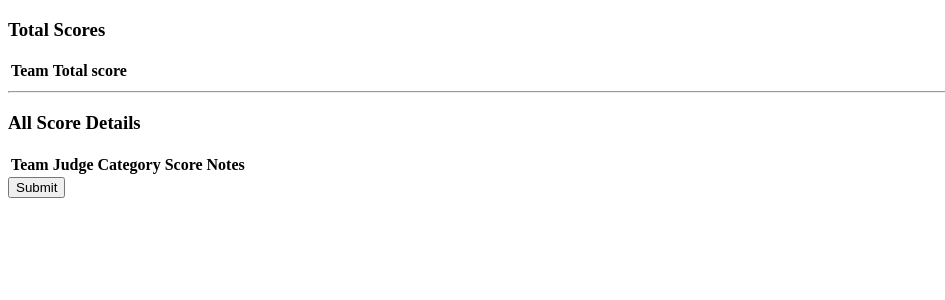
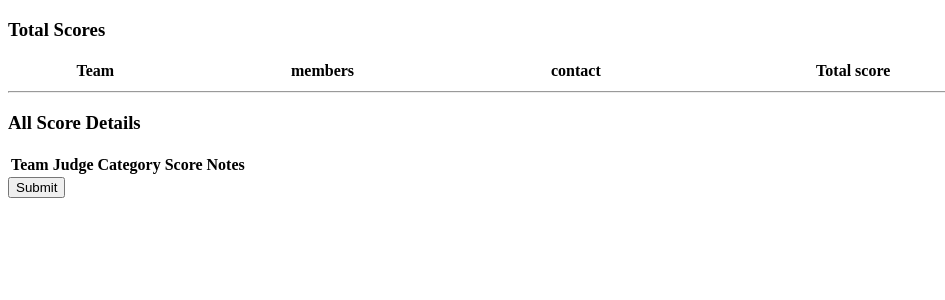
Before and after one commit to raygeeknyc/cumyhackathon, a Flask app: page /all_scores in a window 1280 px wide. Shown: the top 300 px of the page, without its empty margins (0-945 px from the left). Run offline with Flask 2, Linux system fonts and the light colour scheme; data that the repository does not hold is empty.

Commit message:
Added disabling of save button to avoid overwriting scores when a race condition of saved data arises from "eventual consistency" of pending transactions.

```diff
--- a/main.py
+++ b/main.py
@@ -66,7 +66,7 @@ def all_scores_form():
       total_score = 0
       for score in Score.GetScoresForTeam(team.name):
         total_score += score.score
-      summaries.append([team.name, total_score])
+      summaries.append([team.name, team.members, team.contact, total_score])
     return render_template('all_scores.html',
       summaries = summaries,
       scores=scores)
@@ -116,6 +116,9 @@ def team_form():
 def scores_form():
     if request.form.getlist('save'):
       save_scores()
+      saved = True
+    else:
+      saved = False
     if request.form and request.form.getlist('judge'):
       judge = request.form.getlist('judge')[0]
     else:
@@ -136,7 +139,8 @@ def scores_form():
       judge = judge,
       teams = teams,
       judges = judges,
-      scores=scores)
+      scores=scores,
+      saved = saved)
 # [END scores_form]
 
 @app.errorhandler(500)
--- a/models.py
+++ b/models.py
@@ -98,7 +98,7 @@ class Score(_JudgingEntity):
 
   @staticmethod
   def _ScoreKey(score):
-    return "{:10.10}".format(score.team)+"{:10.10}".format(score.judge)+"{:10.10}".format(score.category)
+    return "{:10.10}".format(score.team).upper()+"{:10.10}".format(score.judge).upper()+"{:10.10}".format(score.category).upper()
 
   @classmethod
   def GetScoresForTeam(cls, team):
--- a/templates/all_scores.html
+++ b/templates/all_scores.html
@@ -10,12 +10,12 @@
    <form method="post" action="{{ url_for('all_scores_form') }}">
    <div>
    <h3>Total Scores</h3>
-   <table name="summaries">
-   <tr><th>Team</th><th>Total score</th></tr>
+   <table name="summaries" style="width: 80%;">
+   <tr><th>Team</th><th>members</th><th>contact</th><th>Total score</th></tr>
    <!-- [START summaries] -->
    {% for summary in summaries %}
       <div class="row">
-      <tr><td><input name="team_name" value="{{summary[0]}}" readonly/><td><input name="team_score" value="{{summary[1]}}" readonly/></tr>
+      <tr><td style="width: 20%;"><input name="team_name" style="width: 100%;" value="{{summary[0]}}" readonly/></td><td style="width: 45%;"><input style="width: 100%;" name="team_members" value="{{summary[1]}}" readonly/></td><td style="width: 20%;"><input name="team_contact" style="width: 100%;" value="{{summary[2]}}" readonly/></td><td style="width: 10%;"><input name="team_score" style="width: 100%;" value="{{summary[3]}}" readonly/></td></tr>
       </div>
    {% endfor %}
    </table>
--- a/templates/scores.html
+++ b/templates/scores.html
@@ -24,7 +24,7 @@
    <p>
    <select name="judge" id="judge" class="lookupneeded">
    {% for j in judges %}
-     <option value="{{j}}" {% if j== judge %}selected{% endif %}>{{j}}</option>
+     <option value="{{j}}" {% if j == judge %}selected{% endif %}>{{j}}</option>
    {% endfor %}
    </select>
    <select id="team" name="team" class="lookupneeded">
@@ -43,7 +43,7 @@
       </div>
    {% endfor %}
    </table>
-   <input type="submit" id="save" name="save" value="save scores"/>
+   <input type="submit" id="save" name="save" value="save scores" {%if saved%}disabled="disabled"{% endif %}/>
    </form>
  </body>
 </html>
```
